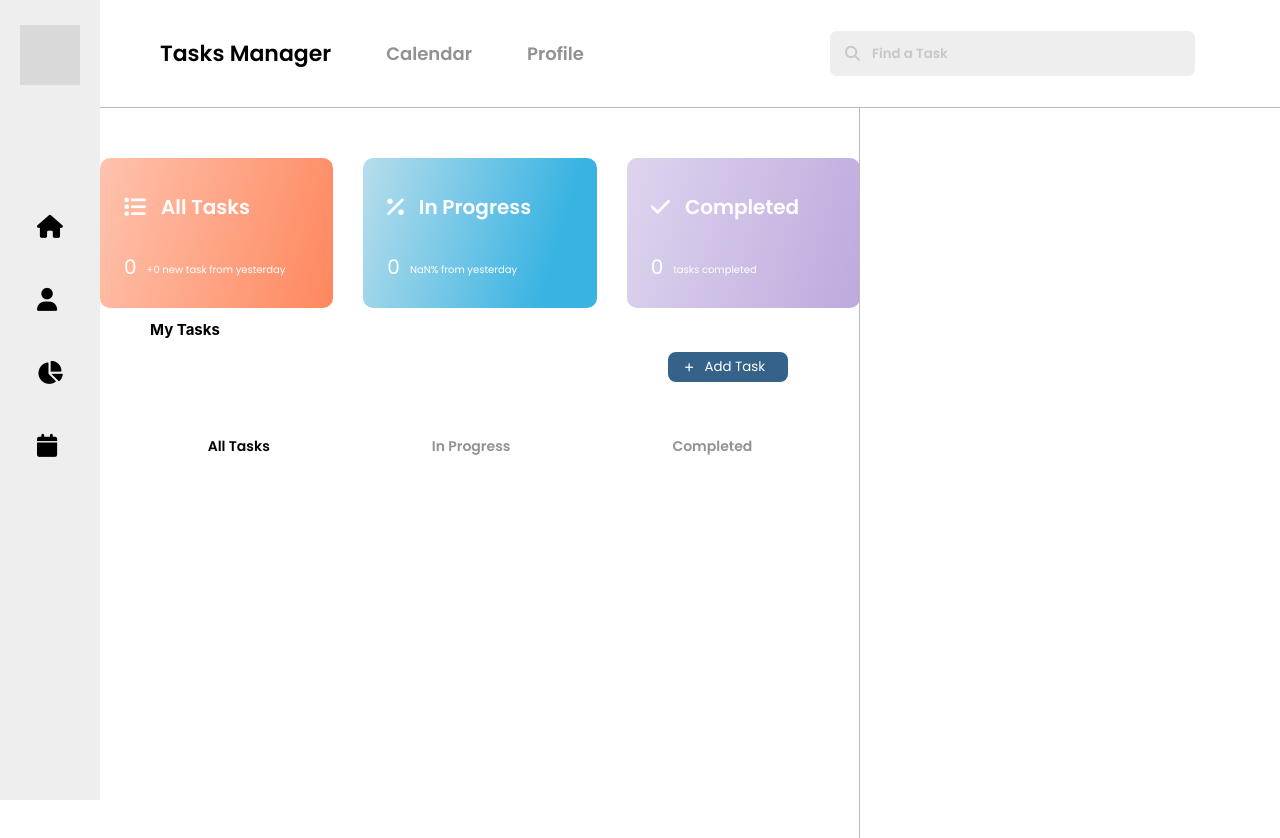
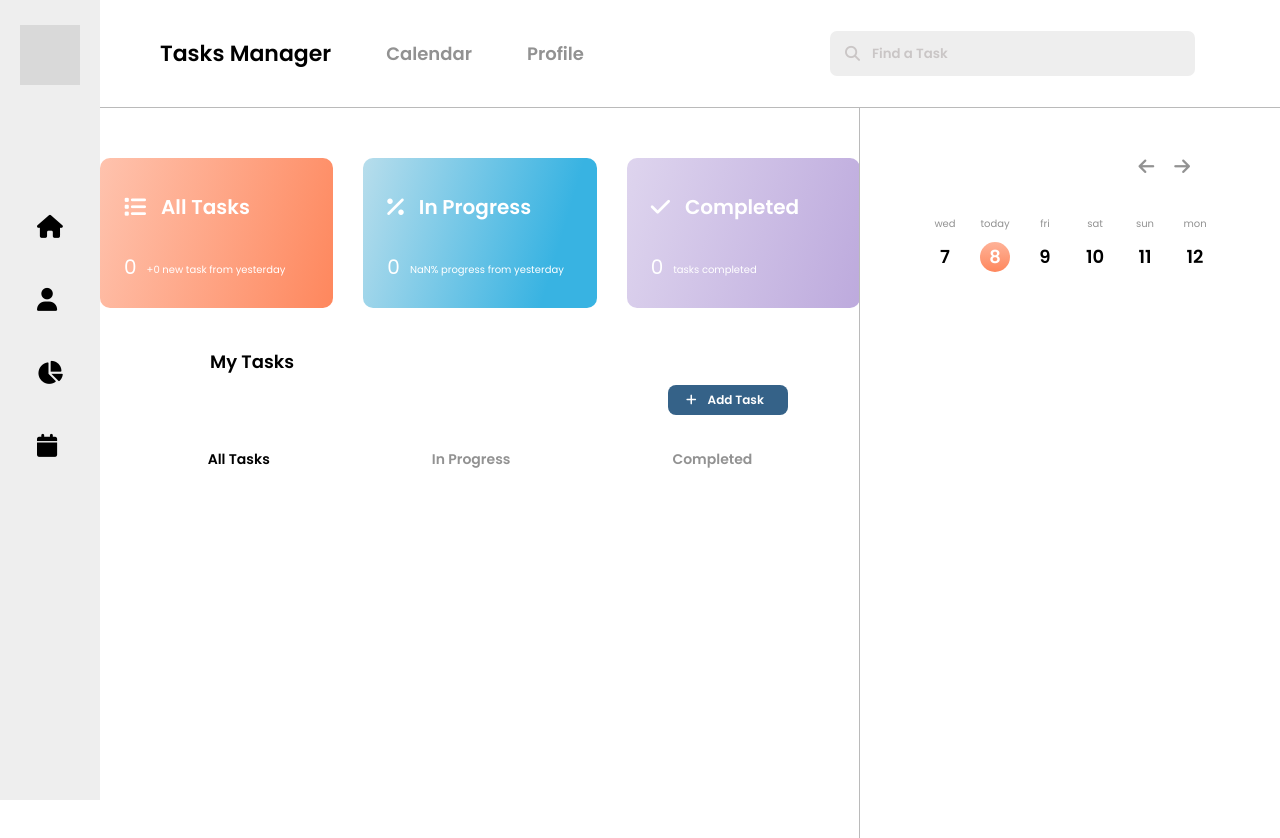
Before and after one commit to AlexandreEadDev/TasksManager, a React (Create React App) app in the folder client/: page / in a window 1280 px wide. Shown: the top 838 px of the page. Built offline with nearby package versions, Linux system fonts and the light colour scheme.

Commit message:
home calendar + home list

```diff
--- a/client/src/App.css
+++ b/client/src/App.css
@@ -33,14 +33,12 @@ code {
   box-sizing: border-box;
   height: 10.8rem;
 }
-
 .button-w {
   display: flex;
   align-items: center;
   transform: translateX(5rem);
   gap: 5.5rem;
 }
-
 .button-w a {
   font-family: var(--poppins);
   font-size: 1.8rem;
@@ -50,7 +48,6 @@ code {
   color: #929292;
   text-decoration: none;
 }
-
 .button-w .tasksManager {
   font-family: var(--poppins);
   font-style: normal;
@@ -62,7 +59,6 @@ code {
   text-align: center;
   color: #000000;
 }
-
 .search-w {
   width: 35rem;
   height: 4.5rem;
@@ -76,7 +72,6 @@ code {
   gap: 1rem;
   font-size: 1.5rem;
 }
-
 .search {
   background: #eeeeee;
   font-family: var(--poppins);
@@ -86,7 +81,6 @@ code {
   outline: none;
   border: none;
 }
-
 .search::placeholder {
   color: #cac6c6;
 }
@@ -102,14 +96,12 @@ code {
   height: 100%;
   background-color: #eeeeee;
 }
-
 .sidebar-button {
   display: flex;
   flex-direction: column;
   margin-top: 12rem;
   gap: 3rem;
 }
-
 .sidebar-button a {
   position: relative;
   display: flex;
@@ -118,11 +110,9 @@ code {
   color: black;
   text-decoration: none;
 }
-
 .sidebar-button a i {
   font-size: 2.3rem;
 }
-
 .sidebar-logo {
   margin-top: 2.5rem;
   width: 6rem;
@@ -135,7 +125,6 @@ code {
 .home-container {
   margin: 5rem 0 0 15rem;
 }
-
 .home-header {
   display: flex;
   align-items: center;
@@ -143,6 +132,225 @@ code {
   gap: 3rem;
   margin-left: -5rem;
   margin-right: 42rem;
+}
+
+/* home header */
+
+.all-tasks-w {
+  font-family: var(--poppins);
+  width: 26rem;
+  height: 15rem;
+  background: linear-gradient(
+    286.19deg,
+    #fe875d 0%,
+    rgba(254, 135, 93, 0.5) 100%
+  );
+  border-radius: 10px;
+}
+.all-tasks-title {
+  display: flex;
+  align-items: center;
+  color: white;
+  margin-top: 3.4rem;
+  margin-left: 2.4rem;
+  gap: 1.5rem;
+}
+.all-tasks-title h3 {
+  margin: 0;
+  font-size: 2rem;
+}
+.all-tasks-title i {
+  font-size: 2.2rem;
+}
+.all-tasks-info {
+  display: flex;
+  color: white;
+  gap: 1rem;
+  margin-top: 3rem;
+  margin-left: 2.4rem;
+}
+.all-tasks-number {
+  font-size: 2rem;
+  margin: 0;
+}
+.in-progress-w {
+  font-family: var(--poppins);
+  width: 26rem;
+  height: 15rem;
+  background: linear-gradient(
+    286.6deg,
+    #38b3e2 20.24%,
+    rgba(170, 207, 221, 0.5) 117.76%
+  );
+  border-radius: 10px;
+}
+.in-progress-title {
+  display: flex;
+  align-items: center;
+  color: white;
+  margin-top: 3.4rem;
+  margin-left: 2.4rem;
+  gap: 1.5rem;
+}
+.in-progress-title h3 {
+  margin: 0;
+  font-size: 2rem;
+}
+.in-progress-title i {
+  font-size: 2.2rem;
+}
+.in-progress-info {
+  display: flex;
+  color: white;
+  gap: 1rem;
+  margin-top: 3rem;
+  margin-left: 2.4rem;
+}
+.in-progress-number {
+  font-size: 2rem;
+  margin: 0;
+}
+.completed-w {
+  font-family: var(--poppins);
+  width: 26rem;
+  height: 15rem;
+  background: linear-gradient(
+    286.19deg,
+    #bdaadd 0%,
+    rgba(189, 170, 221, 0.5) 100%
+  );
+  border-radius: 10px;
+}
+.completed-title {
+  display: flex;
+  align-items: center;
+  color: white;
+  margin-top: 3.4rem;
+  margin-left: 2.4rem;
+  gap: 1.5rem;
+}
+.completed-title h3 {
+  margin: 0;
+  font-size: 2rem;
+}
+.completed-title i {
+  font-size: 2.2rem;
+}
+.completed-info {
+  display: flex;
+  color: white;
+  gap: 1rem;
+  margin-top: 3rem;
+  margin-left: 2.4rem;
+}
+.completed-number {
+  font-size: 2rem;
+  margin: 0;
+}
+
+/* home body */
+
+.home-task-container {
+  margin: 4rem 42rem 0 0;
+}
+.home-task-container h2 {
+  color: #000;
+  margin-left: 6rem;
+  margin-bottom: 1rem;
+  font-size: 1.8rem;
+  font-family: var(--poppins);
+  font-weight: 600;
+}
+.home-add-w {
+  display: flex;
+  justify-content: flex-end;
+  margin-right: 7.2rem;
+}
+.home-add-btn {
+  display: flex;
+  align-items: center;
+  justify-content: center;
+  gap: 0.5rem;
+  width: 12rem;
+  height: 3rem;
+  font-size: 1.2rem;
+  color: white;
+  background-color: #356288;
+  border-radius: 0.8rem;
+  cursor: pointer;
+  margin-right: 0px;
+}
+.home-add-btn button {
+  font-family: var(--poppins);
+  font-size: 1.2rem;
+  font-weight: bold;
+  color: white;
+  border: none;
+  background-color: transparent;
+  cursor: pointer;
+}
+.home-filter-btn {
+  display: flex;
+  align-items: center;
+  justify-content: center;
+  gap: 15rem;
+  margin: 3rem 0 2rem -5rem;
+}
+.home-filter-btn button {
+  font-family: var(--poppins);
+  font-style: normal;
+  font-weight: 600;
+  font-size: 1.4rem;
+  line-height: 27px;
+  border: none;
+  background-color: white;
+  cursor: pointer;
+  width: fit-content;
+}
+.home-tasks-list-w {
+  max-height: 27rem;
+  overflow-y: scroll;
+}
+.home-tasks-list-w ul {
+  list-style-type: none;
+  display: flex;
+  flex-direction: column;
+  gap: 1.8rem;
+}
+.home-tasks-list-w ul li {
+  display: flex;
+  align-items: center;
+  height: 6rem;
+  width: 90%;
+  box-shadow: 0px 0px 9px 1px rgba(0, 0, 0, 0.1);
+  border-radius: 0.5rem;
+  cursor: pointer;
+}
+
+.home-tasks-list-w ul li .task-image {
+  width: fit-content;
+  font-size: 3.5rem;
+  margin-left: 1.5rem;
+}
+
+.home-tasks-list-w ul li .task-title-w {
+  display: flex;
+  flex-direction: column;
+  margin-left: 5rem;
+}
+
+.home-tasks-list-w ul li .task-title {
+  color: #000;
+  font-size: 1.2rem;
+  font-family: var(--poppins);
+  font-weight: 600;
+}
+
+.home-tasks-list-w ul li .task-description {
+  color: #929292;
+  font-size: 1rem;
+  font-family: var(--poppins);
+  font-weight: 600;
 }
 
 /* contextMenu.css */
@@ -156,7 +364,6 @@ code {
   border-radius: 4px;
   padding: 8px 0;
 }
-
 .context-menu-item {
   display: flex;
   align-items: center;
@@ -164,20 +371,16 @@ code {
   cursor: pointer;
   transition: background-color 0.3s ease;
 }
-
 .context-menu-item:hover {
   background-color: #f2f2f2;
 }
-
 .context-menu-item > i {
   margin-right: 8px;
 }
-
 .context-menu-divider {
   margin: 4px 0;
   border-top: 1px solid #e8e8e8;
 }
-
 .sidebar-right-container {
   position: absolute;
   width: 42rem;
@@ -188,210 +391,26 @@ code {
   border-left: 1px solid #bababa;
 }
 
-/* home body */
-
-.home-tasks-list-w {
-  margin-right: 42rem;
-}
-
-.home-add-w {
-  display: flex;
-  justify-content: flex-end;
-  margin-right: 7.2rem;
-}
-
-.home-add-btn {
-  display: flex;
-  align-items: center;
-  justify-content: center;
-  gap: 0.5rem;
-  width: 12rem;
-  height: 3rem;
-  color: white;
-  background-color: #356288;
-  border-radius: 0.8rem;
-  cursor: pointer;
-  margin-right: 0px;
-}
-
-.home-add-btn button {
-  font-family: var(--poppins);
-  color: white;
-  border: none;
-  background-color: transparent;
-  cursor: pointer;
-}
-
-.home-filter-btn {
-  display: flex;
-  align-items: center;
-  justify-content: center;
-  gap: 15rem;
-  margin: 5rem 0 5rem -5rem;
-}
-
-.home-filter-btn button {
-  font-family: var(--poppins);
-  font-style: normal;
-  font-weight: 600;
-  font-size: 1.4rem;
-  line-height: 27px;
-  border: none;
-  background-color: white;
-  cursor: pointer;
-  width: fit-content;
-}
-
-.all-tasks-w {
-  font-family: var(--poppins);
-  width: 26rem;
-  height: 15rem;
-  background: linear-gradient(
-    286.19deg,
-    #fe875d 0%,
-    rgba(254, 135, 93, 0.5) 100%
-  );
-  border-radius: 10px;
-}
-
-.all-tasks-title {
-  display: flex;
-  align-items: center;
-  color: white;
-  margin-top: 3.4rem;
-  margin-left: 2.4rem;
-  gap: 1.5rem;
-}
-
-.all-tasks-title h3 {
-  margin: 0;
-  font-size: 2rem;
-}
-
-.all-tasks-title i {
-  font-size: 2.2rem;
-}
-
-.all-tasks-info {
-  display: flex;
-  color: white;
-  gap: 1rem;
-  margin-top: 3rem;
-  margin-left: 2.4rem;
-}
-
-.all-tasks-number {
-  font-size: 2rem;
-  margin: 0;
-}
-
-.in-progress-w {
-  font-family: var(--poppins);
-  width: 26rem;
-  height: 15rem;
-  background: linear-gradient(
-    286.6deg,
-    #38b3e2 20.24%,
-    rgba(170, 207, 221, 0.5) 117.76%
-  );
-  border-radius: 10px;
-}
-
-.in-progress-title {
-  display: flex;
-  align-items: center;
-  color: white;
-  margin-top: 3.4rem;
-  margin-left: 2.4rem;
-  gap: 1.5rem;
-}
-
-.in-progress-title h3 {
-  margin: 0;
-  font-size: 2rem;
-}
-
-.in-progress-title i {
-  font-size: 2.2rem;
-}
-
-.in-progress-info {
-  display: flex;
-  color: white;
-  gap: 1rem;
-  margin-top: 3rem;
-  margin-left: 2.4rem;
-}
-
-.in-progress-number {
-  font-size: 2rem;
-  margin: 0;
-}
-
-.completed-w {
-  font-family: var(--poppins);
-  width: 26rem;
-  height: 15rem;
-  background: linear-gradient(
-    286.19deg,
-    #bdaadd 0%,
-    rgba(189, 170, 221, 0.5) 100%
-  );
-  border-radius: 10px;
-}
-
-.completed-title {
-  display: flex;
-  align-items: center;
-  color: white;
-  margin-top: 3.4rem;
-  margin-left: 2.4rem;
-  gap: 1.5rem;
-}
-
-.completed-title h3 {
-  margin: 0;
-  font-size: 2rem;
-}
-
-.completed-title i {
-  font-size: 2.2rem;
-}
-
-.completed-info {
-  display: flex;
-  color: white;
-  gap: 1rem;
-  margin-top: 3rem;
-  margin-left: 2.4rem;
-}
-
-.completed-number {
-  font-size: 2rem;
-  margin: 0;
-}
-
 /* home calendar */
 
 .home-calendar-container {
+  display: flex;
+  justify-content: center;
   margin: 5rem;
 }
-
 .dates-w {
   border-radius: 50;
   justify-content: center;
   align-items: center;
 }
-
 .day-list {
+  padding: 0;
   display: flex;
   gap: 2rem;
 }
-
 .day-list li {
   list-style-type: none;
 }
-
 .day-w {
   font-family: var(--poppins);
   display: flex;
@@ -399,12 +418,10 @@ code {
   align-items: center;
   gap: 1rem;
 }
-
 .dayName {
   color: #929292;
   text-transform: lowercase;
 }
-
 .dateNumber {
   display: inline-block;
   border-radius: 50%;
@@ -416,7 +433,6 @@ code {
   font-weight: 900;
   line-height: 30px;
 }
-
 .dateNumber.active {
   background: linear-gradient(
     360deg,
@@ -425,3 +441,40 @@ code {
   );
   color: white;
 }
+.carousel-container {
+  display: flex;
+  flex-direction: column;
+  gap: 3rem;
+  width: fit-content;
+  height: fit-content;
+}
+.carousel-btn {
+  display: flex;
+  justify-content: flex-end;
+  margin: 0 2rem 0 0;
+  gap: 2rem;
+  cursor: pointer;
+  z-index: 2;
+}
+.carousel-btn i {
+  font-size: 1.8rem;
+  position: relative;
+  z-index: 2;
+  color: #929292;
+  transition: 0.5s;
+}
+.carousel-btn i:hover {
+  color: black;
+  transform: scale(1.2);
+}
+.carousel-btn i:active {
+  animation: btnAnimation 0.1s linear;
+}
+@keyframes btnAnimation {
+  from {
+    transform: scale(1.2);
+  }
+  to {
+    transform: scale(1.1);
+  }
+}
--- /dev/null
+++ b/client/src/components/Home/Calendar.js
@@ -0,0 +1,92 @@
+import React, { useState, useMemo } from "react";
+
+export default function Calendar() {
+  const [selectedDate, setSelectedDate] = useState(new Date());
+  const [carouselIndex, setCarouselIndex] = useState(3);
+
+  function dateAddDays(date, days) {
+    var result = new Date(date);
+    result.setDate(result.getDate() + days);
+    return result;
+  }
+
+  function getDayString(date) {
+    return date.toString().split(" ")[0];
+  }
+
+  function isToday(date) {
+    return new Date().toDateString() === date.toDateString();
+  }
+
+  function generateHorizontalCalendarDates(days) {
+    const today = new Date();
+    let result = [];
+    for (let i = -4; i <= days; i++) {
+      result.push(dateAddDays(today, i));
+    }
+    return result;
+  }
+
+  const dates = useMemo(() => {
+    return generateHorizontalCalendarDates(25);
+  }, []);
+
+  const onDatePress = (date) => {
+    setSelectedDate(date);
+  };
+
+  const handlePreviousClick = () => {
+    if (carouselIndex > 0) {
+      setCarouselIndex(carouselIndex - 1);
+    }
+  };
+
+  const handleNextClick = () => {
+    if (carouselIndex < dates.length - 6) {
+      setCarouselIndex(carouselIndex + 1);
+    }
+  };
+
+  const renderItem = ({ item, index }) => {
+    const dayNumber = item.getDate();
+    const dayString = getDayString(item);
+    const isActive = selectedDate.toDateString() === item.toDateString();
+
+    const handleClick = () => {
+      onDatePress(item);
+    };
+
+    return (
+      <li
+        key={index}
+        className={`day-w ${isActive ? "active" : ""}`}
+        onClick={handleClick}
+      >
+        <span className={`dayName ${isActive ? "active" : ""}`}>
+          {isToday(item) ? "today" : dayString}
+        </span>
+        <span className={`dateNumber ${isActive ? "active" : ""}`}>
+          {dayNumber}
+        </span>
+      </li>
+    );
+  };
+
+  return (
+    <div className="home-calendar-container">
+      <div className="carousel-container">
+        <div className="carousel-btn">
+          <i class="fa-solid fa-arrow-left" onClick={handlePreviousClick}></i>
+          <i class="fa-solid fa-arrow-right" onClick={handleNextClick}></i>
+        </div>
+
+        <ul className="day-list">
+          {dates
+            .slice(carouselIndex, carouselIndex + 6)
+            .map((date, index) => renderItem({ item: date, index }))}
+        </ul>
+      </div>
+      <div className="status-bar" />
+    </div>
+  );
+}
--- a/client/src/screen/home.js
+++ b/client/src/screen/home.js
@@ -9,6 +9,7 @@ import {
 import Header from "../components/header";
 import Sidebar from "../components/sidebar";
 import { ContextMenu, MenuItem, ContextMenuTrigger } from "react-contextmenu";
+import Calendar from "../components/Home/Calendar.js";
 
 export default function Home() {
   const dispatch = useDispatch();
@@ -341,7 +342,7 @@ export default function Home() {
               <p className="in-progress-number">{numberOfInProgressTasks}</p>
               <p>{`${diffSign}${percentDifference.toFixed(
                 2
-              )}% from yesterday`}</p>
+              )}% progress from yesterday`}</p>
             </div>
           </div>
 
@@ -358,12 +359,12 @@ export default function Home() {
           </div>
         </div>
 
-        <div className="home-tasks-list-w">
+        <div className="home-task-container">
           <h2>My Tasks</h2>
           <div className="home-add-w">
-            <div className="home-add-btn">
+            <div className="home-add-btn" onClick={handleButtonClick}>
               <i class="fa-solid fa-plus"></i>
-              <button onClick={handleButtonClick}>Add Task</button>
+              <button>Add Task</button>
             </div>
           </div>
 
@@ -434,17 +435,23 @@ export default function Home() {
             </button>
           </div>
 
-          <ul>
+          <div className="home-tasks-list-w">
+            <ul className="scrollable-list">
               {filteredTasks.map((task) => (
                 <ContextMenuTrigger
                   id={`taskContextMenu-${task._id}`}
                   key={task._id}
                 >
                   <li onClick={() => handleTaskClick(task)}>
-                  {task.image}
-                  {task.title}
+                    <span className="task-image"> {task.image}</span>
+                    <div className="task-title-w">
+                      <span className="task-title"> {task.title}</span>
+                      <span className="task-description">
                         {task.description}
-                  <span>
+                      </span>
+                    </div>
+
+                    <span className="task-percents">
                       {task.checklist.length > 0 &&
                         `(${displayCheckedPercentage(task.checklist)})`}
                     </span>
@@ -470,6 +477,7 @@ export default function Home() {
                 </ContextMenuTrigger>
               ))}
             </ul>
+          </div>
 
           {selectedTask && (
             <div>
@@ -516,7 +524,9 @@ export default function Home() {
           )}
         </div>
 
-        <div className="sidebar-right-container"></div>
+        <div className="sidebar-right-container">
+          <Calendar />
+        </div>
       </div>
     </div>
   );
```
Also changed, not shown: client/src/screen/calendar.js (deleted, +0 -73 lines). Lines whose indentation alone changed are shown as unchanged.
